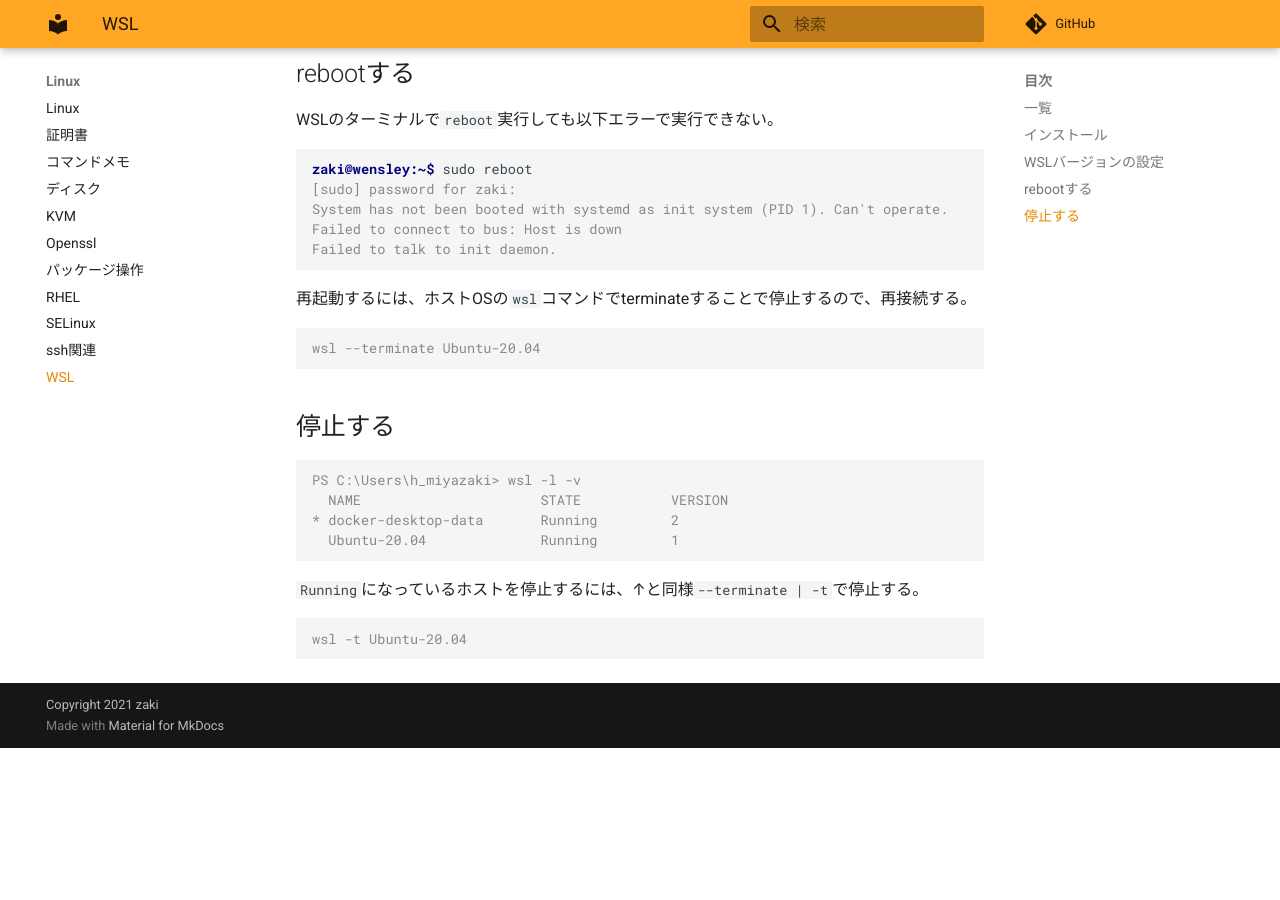
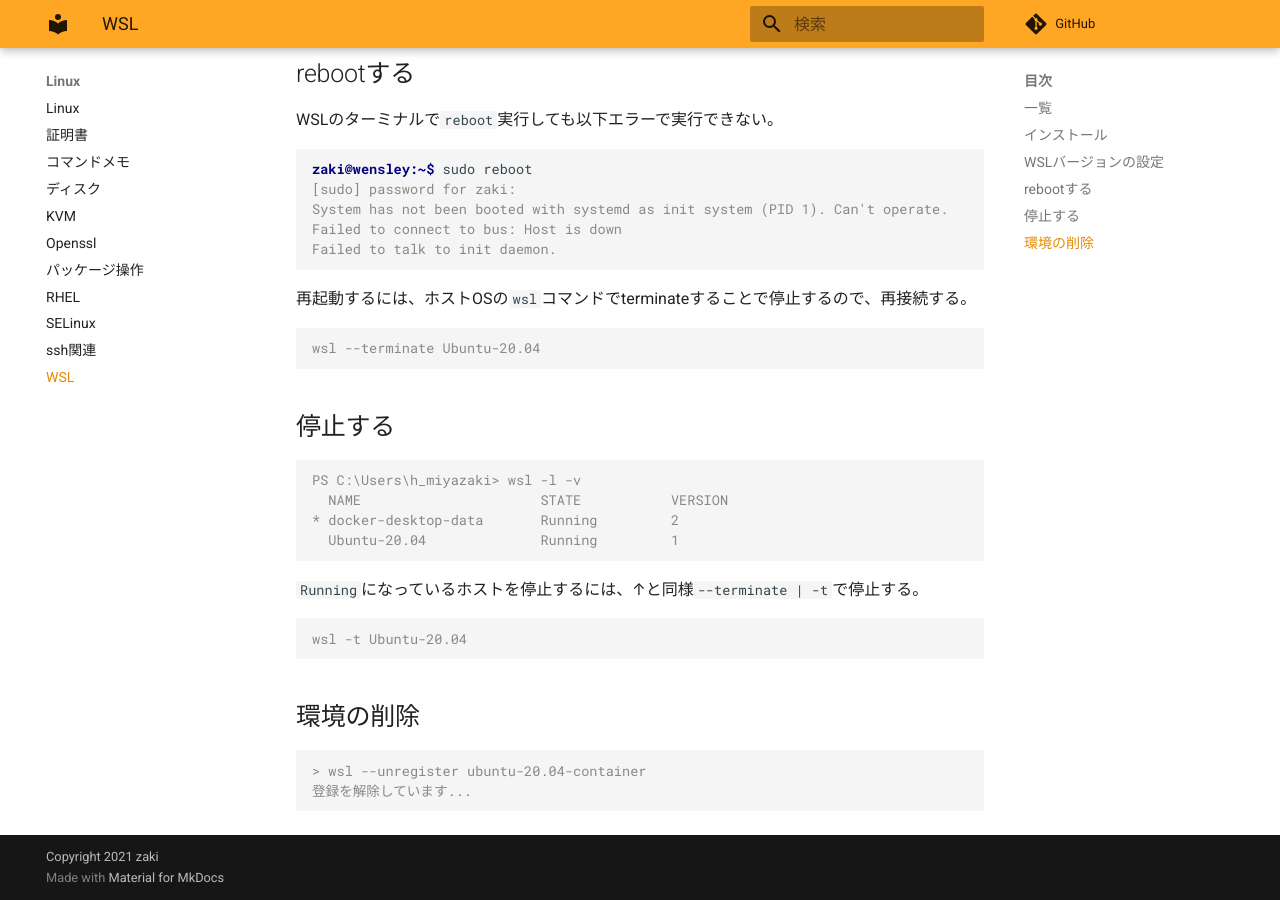
Before and after one commit to zaki-lknr/docs, an MkDocs documentation site: the page built from docs/Linux/wsl.md, in a window 1280 px wide and 900 px high, scrolled down 1156 px. Built offline with MkDocs 1.6.1 and Material for MkDocs 9.7.7, drawn with Linux system fonts in a browser that asks for light colours; comment, search, counter and statistics services are not loaded; before the commit the page ends 1904 px from its top, so only the background shows below that.

Commit message:
add: linux/wsl: 削除

````diff
--- a/docs/Linux/wsl.md
+++ b/docs/Linux/wsl.md
@@ -83,3 +83,10 @@ PS C:\Users\h_miyazaki> wsl -l -v
 ```console
 wsl -t Ubuntu-20.04
 ```
+
+## 環境の削除
+
+```console
+> wsl --unregister ubuntu-20.04-container
+登録を解除しています...
+```
````
